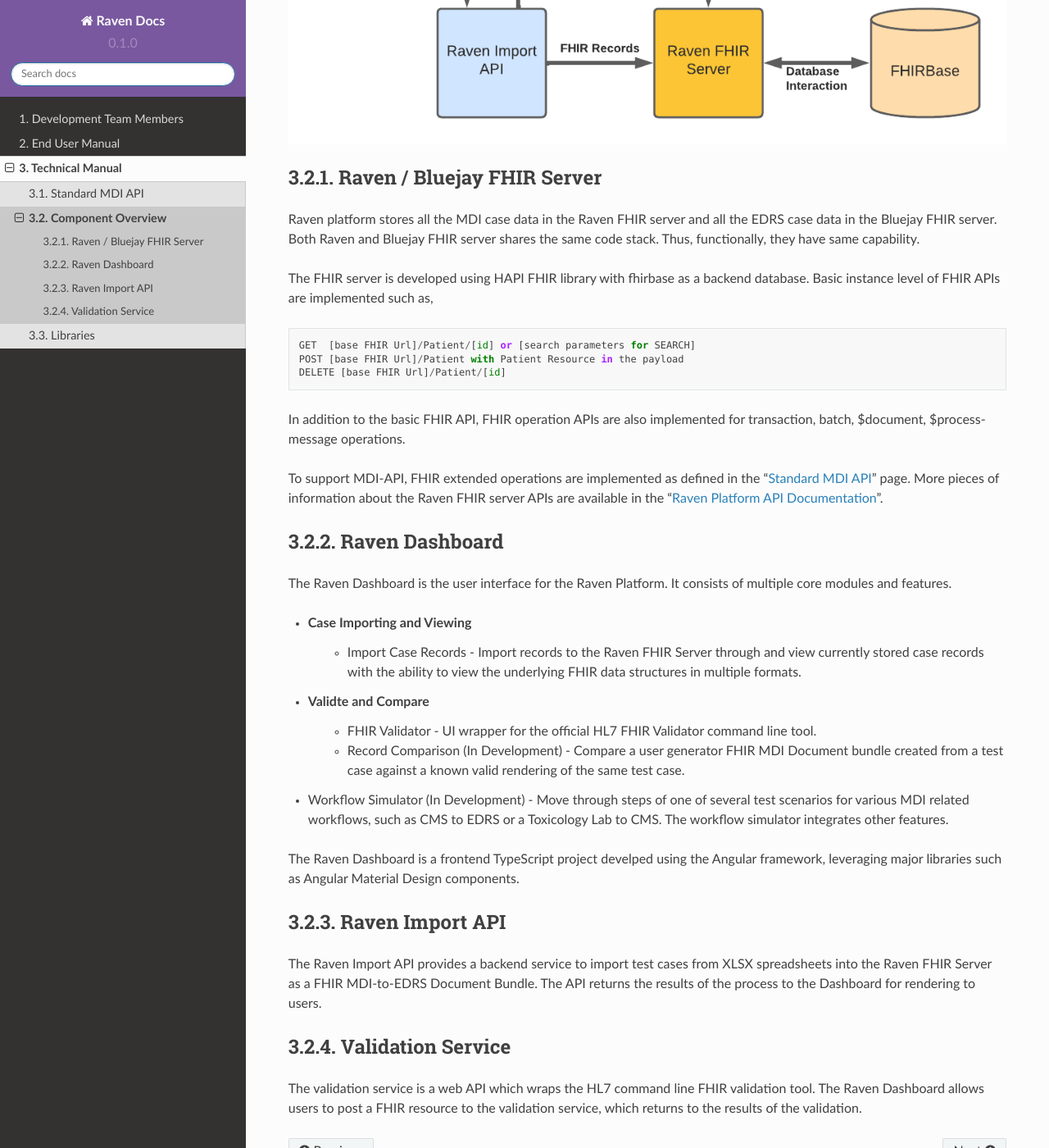
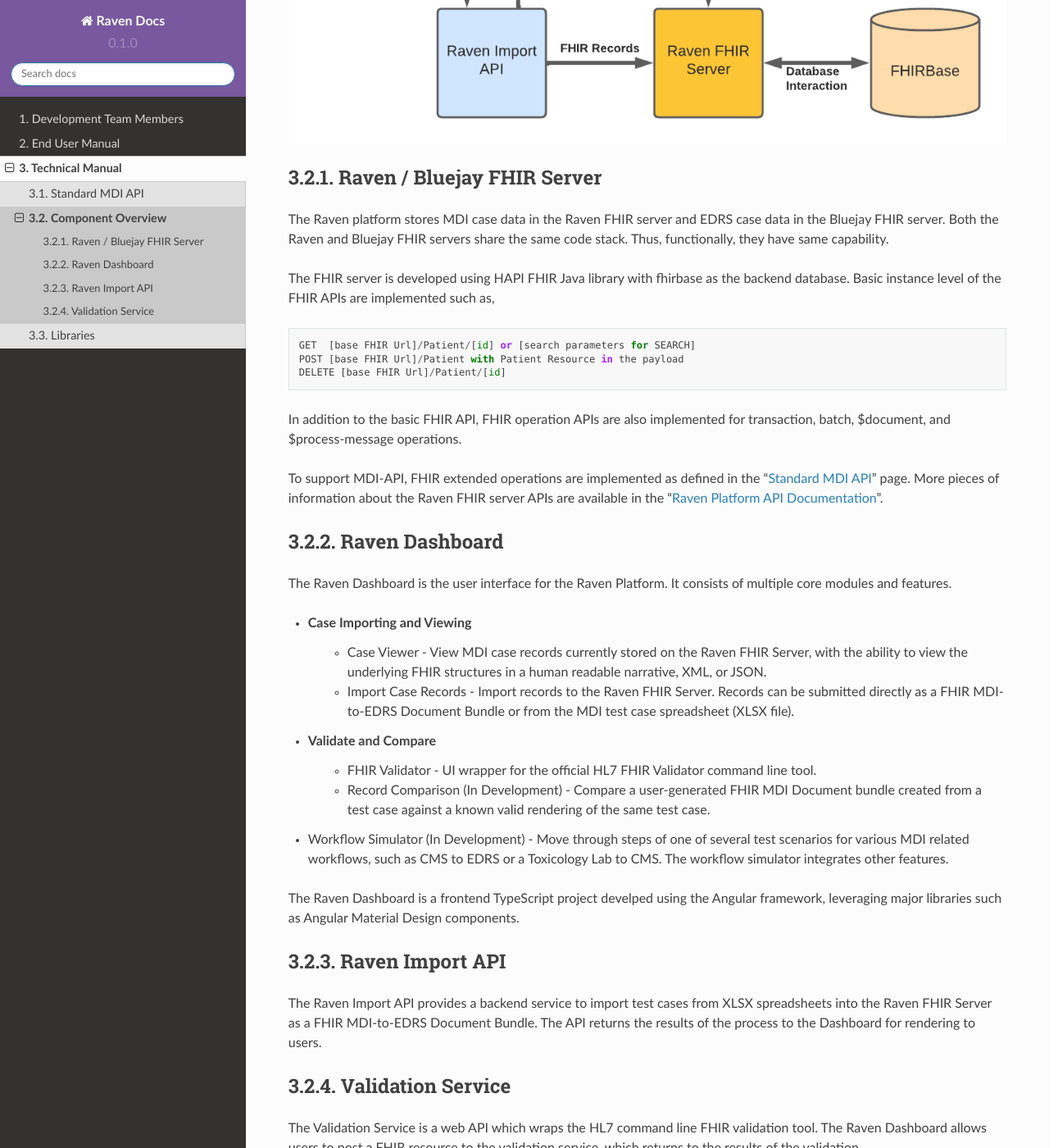
Before and after one commit to MortalityReporting/RavenDocs, a Sphinx documentation site: the page built from docs/source/technicalManual/componentOverview.rst, in a window 1280 px wide and 1400 px high, scrolled down 381 px. Shown: the whole window at 82% size. Built offline with Sphinx 7.4.7 and the Read the Docs theme 2.0.0, drawn with Linux system fonts in a browser that asks for light colours; some of the changed text lies outside the part shown.

Commit message:
Update componentOverview.rst
Fixing grammar and spelling

```diff
--- a/docs/source/technicalManual/componentOverview.rst
+++ b/docs/source/technicalManual/componentOverview.rst
@@ -10,19 +10,19 @@
 
 Raven / Bluejay FHIR Server
 ---------------------------
-Raven platform stores all the MDI case data in the Raven FHIR server and all the EDRS case data in the
-Bluejay FHIR server. Both Raven and Bluejay FHIR server shares the same code stack. Thus, functionally,
+The Raven platform stores MDI case data in the Raven FHIR server and  EDRS case data in the
+Bluejay FHIR server. Both the Raven and Bluejay FHIR servers share the same code stack. Thus, functionally,
 they have same capability.
 
-The FHIR server is developed using HAPI FHIR library with fhirbase as a backend database. Basic instance
-level of FHIR APIs are implemented such as, ::
+The FHIR server is developed using HAPI FHIR Java library with fhirbase as the backend database. Basic instance
+level of the FHIR APIs are implemented such as, ::
 
     GET  [base FHIR Url]/Patient/[id] or [search parameters for SEARCH]
     POST [base FHIR Url]/Patient with Patient Resource in the payload
     DELETE [base FHIR Url]/Patient/[id]
 
 In addition to the basic FHIR API, FHIR operation APIs are also implemented for transaction, batch, $document,
-$process-message operations.
+and $process-message operations.
 
 To support MDI-API, FHIR extended operations are implemented as defined in the ":ref:`mdiAPI`"
 page. More pieces of information about the Raven FHIR server APIs are available in the ":ref:`ravenAPI`".
@@ -32,10 +32,11 @@
 The Raven Dashboard is the user interface for the Raven Platform. It consists of multiple core modules and features.
 
 * Case Importing and Viewing
-   * Import Case Records - Import records to the Raven FHIR Server through and view currently stored case records with the ability to view the underlying FHIR data structures in multiple formats.
-* Validte and Compare
+   * Case Viewer - View MDI case records currently stored on the Raven FHIR Server, with the ability to view the underlying FHIR structures in a human readable narrative, XML, or JSON.
+   * Import Case Records - Import records to the Raven FHIR Server. Records can be submitted directly as a FHIR MDI-to-EDRS Document Bundle or from the MDI test case spreadsheet (XLSX file).
+* Validate and Compare
    * FHIR Validator - UI wrapper for the official HL7 FHIR Validator command line tool.
-   * Record Comparison (In Development) - Compare a user generator FHIR MDI Document bundle created from a test case against a known valid rendering of the same test case.
+   * Record Comparison (In Development) - Compare a user-generated FHIR MDI Document bundle created from a test case against a known valid rendering of the same test case.
 * Workflow Simulator (In Development) - Move through steps of one of several test scenarios for various MDI related workflows, such as CMS to EDRS or a Toxicology Lab to CMS. The workflow simulator integrates other features.
 
 The Raven Dashboard is a frontend TypeScript project develped using the Angular framework, leveraging major libraries such as Angular Material Design components.
@@ -46,4 +47,4 @@
 
 Validation Service
 ------------------
-The validation service is a web API which wraps the HL7 command line FHIR validation tool. The Raven Dashboard allows users to post a FHIR resource to the validation service, which returns to the results of the validation.
+The Validation Service is a web API which wraps the HL7 command line FHIR validation tool. The Raven Dashboard allows users to post a FHIR resource to the validation service, which returns to the results of the validation.
```
